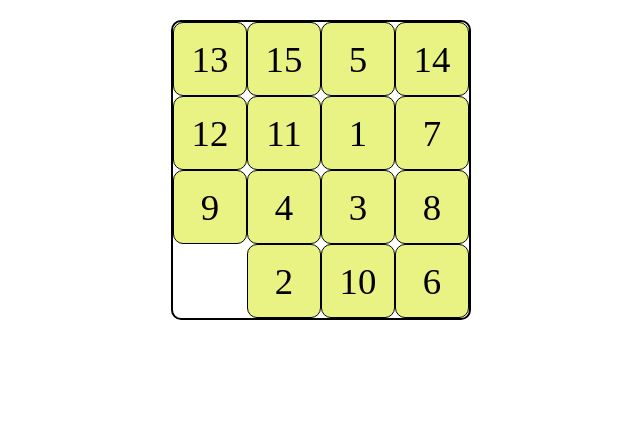
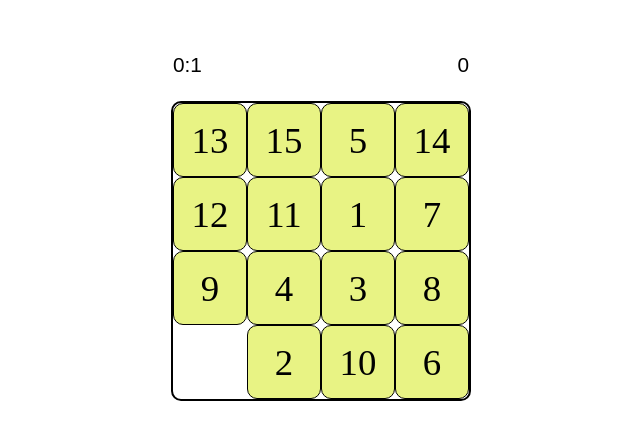
Before and after one commit to vitaliy-b-s/gavr-5-task, a plain HTML site: page index.html in a window 1280 px wide. Both pictures are taken after a click on the button "Новая игра". Shown: the whole page, without its empty margins (319-959 px from the left). Drawn offline with Linux system fonts and the light colour scheme.

Commit message:
timer and counter

```diff
--- a/index.html
+++ b/index.html
@@ -29,10 +29,25 @@
         <div class="scores">
             <button class="scores-button">Лучшие результаты</button>
         </div>
-
     </div>
-    <div class="app__wrap" id="app"></div>
-
+    <div class="application">
+        <div class="time-count">
+            <div class="time">
+                <input type="text" class = "time-value" readonly>
+            </div>
+            <div class="count">
+                <input type="text" class = "counter-value" readonly>
+            </div>
+        </div>
+        <div class="saving-result">
+            <ul class="scores-list"></ul>
+        </div>
+        <div class="app__wrap" id="app">
+            <div class="name__record"></div>
+            <div class="step__record"></div>
+            <div class="time__record"></div>
+        </div>
+    </div>
     <script src="./js/game.js"></script>
     <script src="./js/menu.js"></script>
 </body>
--- a/js/game.js
+++ b/js/game.js
@@ -1,10 +1,13 @@
 let shuffledArray;
+let counter = 0;
 // Начало игры
 function startGame() {
     document.getElementById('app').innerHTML = "";
+    document.querySelector('.counter-value').value = counter;
     createHTMLStructure(createDefaultArray())
     shuffledArray = shuffleArray(createDefaultArray());
     renderCells(shuffledArray);
+    setTimeCounter();
     emptyIndex = findEmpty(shuffledArray);
 }
 
@@ -79,17 +82,43 @@ function renderCells(array) {
     foundEmptyElem.style.height = cellSize;
     foundEmptyElem.style.width = cellSize
 }
+// Функция запуска счетчика и времени
+function setTimeCounter() {
+    let time = document.querySelector('.time-value');
+    let second=0;
+    let minute =0;
+    time.value = minute + ":" + second
+    setInterval(counter,1000);
+    function counter () {
+        time.value = minute + ":" + second;
+        second++;
+        if (second == 61) {
+            second = 0;
+            minute++;
+        }
+        }
+}
+
+//Функция счетчика шагов
+function countSteps (){
+    let count = document.querySelector('.counter-value')
+    counter++;
+    count.value =counter;
+
+
+}
 
 //Функция замены элементов в массиве
 function onCellClick(event) {
     const targetIndex = event.target.dataset.id;
     const canSwap = canSwapElements(emptyIndex, targetIndex);
     if (canSwap) {
+        countSteps ()
         swapElements(shuffledArray, targetIndex, emptyIndex);
         renderCells(shuffledArray);
         emptyIndex = findEmpty(shuffledArray);
     }
-    console.log(ifWin());
+    checkifWin();
 }
 
 //Функция поиска пустого элемента
@@ -129,14 +158,17 @@ function swapElements(array, firstIndex, secondIndex) {
 }
 
 //Функция проверки выйгрышной комбинации
-function ifWin() {
+function checkifWin() {
     let currentArray = [];
     document.querySelectorAll('.game-cell').forEach(item => {
-        currentArray[item.dataset.id] = item.innerHTML;
+        currentArray[item.dataset.id] = +item.innerHTML;
     })
     let defaultArray = createDefaultArray();
+    defaultArray.shift();
+    defaultArray.push(0);
+
     if (JSON.stringify(currentArray) == JSON.stringify(defaultArray)) {
-        return true;
+        alert('You win');
     } else {
         return false;
     }
--- a/js/menu.js
+++ b/js/menu.js
@@ -1,4 +1,4 @@
 function hideMenu() {
     document.querySelector('.menu-container').style.display = "none"
-    document.querySelector('.app__wrap').style.display = "flex";
+    document.querySelector('.application').style.display = "flex";
 }
--- a/style/style.css
+++ b/style/style.css
@@ -8,16 +8,52 @@ body {
     height: 100%;
     width: 100%;
     display: flex;
+    flex-direction: column;
+}
+.application{
+    margin: 50px auto;
+    display: none;
+    flex-direction: column;
+    justify-content: center;
+    align-items:center;
+    width: 300px;
+}
+.time-count{
+    display: flex;
     flex-direction: row;
+    align-items: center;
+    justify-content: space-between;
+    height: 30px;
+
+    width: 100%;
 }
-
+.time,
+.count {
+    height: 100%;
+}
+.counter-value {
+    text-align: right;
+}
+.time-value,
+.counter-value {
+    height: 100%;;
+    border:none;
+    outline: none;
+    font-size: 1.3rem;
+}
+.time-value{
+    width: 100px;
+}
+.counter-value {
+    width: 50px;
+}
 .app__wrap {
     height: 300px;
     width: 300px;
-    margin: 20px auto;
+    margin: 5px auto;
     border: 2px solid #000;
     border-radius: 10px;
-    display: none;
+    display: flex;
     flex-wrap: wrap;
     cursor: pointer;
 }
@@ -59,5 +95,5 @@ body {
 
 .scores-button:active,
 .new-game-button:active {
-    box-shadow: inset 5px 5px 8px rgba(154, 147, 140, 0.5), 1px 1px 5px rgba(255, 255, 255, 1);
+    box-shadow: inset 6px 6px 8px rgba(154, 147, 140, 0.5), 1px 1px 5px rgba(255, 255, 255, 1);
 }
```
Also changed, not shown: js/accompanying.js (deleted), js/data.js (deleted).
